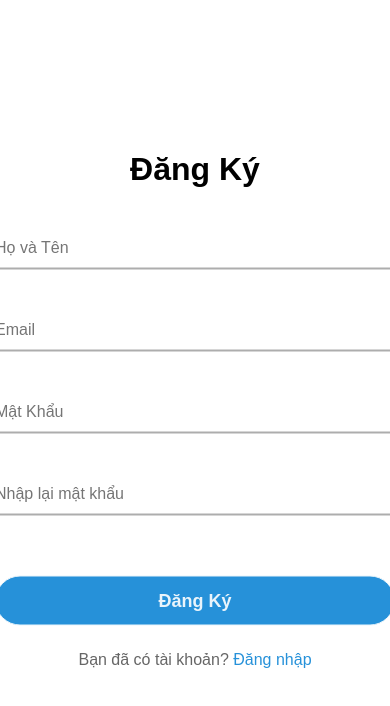
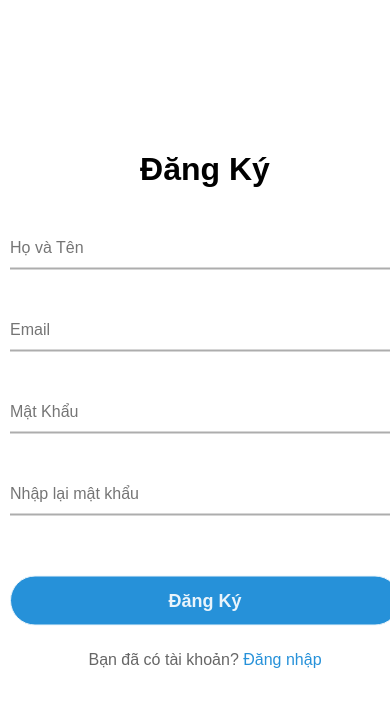
Before and after one commit to NhatTran2608/CT188-N12, a plain HTML site: page SignUp.html in a window 390 px wide. Drawn offline with nearby package versions, Linux system fonts and the light colour scheme.

Commit message:
new file:   Css/Login/Responsivelogin.css 	new file:   Css/SignUp/ResponsiveSigUp.css 	modified:   SignUp.html 	modified:   login.html

```diff
--- /dev/null
+++ b/Css/SignUp/ResponsiveSigUp.css
@@ -0,0 +1,23 @@
+/*Ipad dọc(768 x 1024)*/
+@media only screen and (min-width: 740px) and (max-width:1023px) {
+
+
+}
+
+
+
+
+
+/*Iphone(480 x 640)*/
+@media only screen and (max-width: 739px) {
+    #sign_up {
+        margin-left: 10px;
+        margin-right: 10px;
+        position: absolute;
+        top: 50%;
+        left: 50%;
+        transform: translate(-50%, -50%);
+        width: 100%;
+    }
+
+}
--- a/SignUp.html
+++ b/SignUp.html
@@ -1,21 +1,24 @@
 <!DOCTYPE html>
 <html lang="en">
+
 <head>
   <meta charset="UTF-8">
   <meta http-equiv="X-UA-Compatible" content="IE=edge">
   <meta name="viewport" content="width=device-width, initial-scale=1.0">
   <title>Đăng ký</title>
   <link rel="stylesheet" href="Css/SignUp/assetSignUp.css">
+  <link rel="stylesheet" href="Css/SignUp/ResponsiveSigUp.css">
   <link rel="icon" href="./bxs-smile.svg">
   <link href='https://unpkg.com/boxicons@2.1.4/css/boxicons.min.css' rel='stylesheet'>
 </head>
+
 <body>
   <main>
     <div id="sign_up">
       <h1>Đăng Ký</h1>
       <form action="">
         <div class="form-control">
-                        <input type="text" id="username" placeholder="Họ và Tên"/>
+          <input type="text" id="username" placeholder="Họ và Tên" />
           <span></span>
           <small></small>
         </div>
@@ -30,8 +33,7 @@
           <small></small>
         </div>
         <div class="form-control">
-                        <input
-                          type="password" id="password2" placeholder="Nhập lại mật khẩu"/>
+          <input type="password" id="password2" placeholder="Nhập lại mật khẩu" />
           <span></span>
           <small></small>
         </div>
@@ -42,4 +44,5 @@
   </main>
   <script src="Js/backSignUp.js"></script>
 </body>
+
 </html>
```
Also changed, not shown: Css/Login/Responsivelogin.css (added, +15 -0 lines), login.html (+1 -0 lines). Lines whose indentation alone changed are shown as unchanged.
